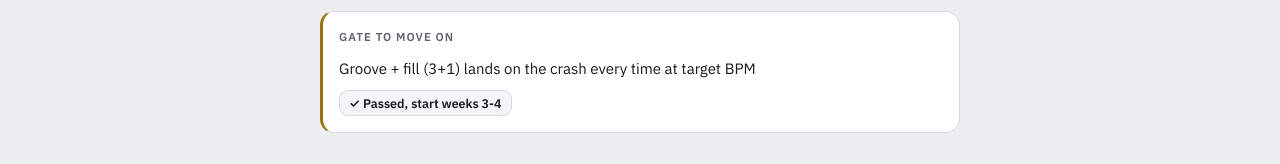
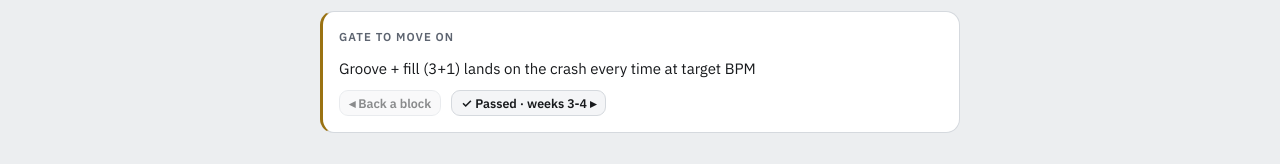
Before and after one commit to rsissons/drum-shed, a plain HTML site: page around-the-kit/index.html in a window 1280 px wide. Shown: the part 489-653 px from the top of the page. Drawn offline with Linux system fonts and the light colour scheme.

Commit message:
Around the Kit: Back a block and Next block on both Today and Learn
Co-Authored-By: Claude Opus 5.5 <noreply@anthropic.com>
Claude-Session: https://claude.ai/code/session_01FvU2JtEA4ghC1eG2nHxGZ7

```diff
--- a/around-the-kit/index.html
+++ b/around-the-kit/index.html
@@ -266,7 +266,7 @@ body{margin:0}
   </div>
   <div class="card gatecard">
     <span class="lbl">Gate to move on</span>
-    <div class="gaterow"><p id="gateTxt"></p><button class="btn mini" type="button" id="gateBtn">✓ Passed</button></div>
+    <div class="gaterow"><p id="gateTxt"></p><div class="row"><button class="btn mini" type="button" data-gate="back">◂ Back a block</button><button class="btn mini" type="button" data-gate="next">Next block ▸</button></div></div>
   </div>
   <p class="msg" id="syncMsg" style="text-align:center">Loading your progress…</p>
 </section>
@@ -278,7 +278,7 @@ body{margin:0}
 
 <section class="tab" data-tab="learn" hidden>
   <h2 class="tabh">Learn</h2>
-  <div class="card"><span class="lbl">The 8 weeks</span><div class="rail" id="rail"></div><div class="row"><button class="btn mini" type="button" id="gateBack">Back a block</button></div></div>
+  <div class="card"><span class="lbl">The 8 weeks</span><div class="rail" id="rail"></div><div class="row"><button class="btn mini" type="button" data-gate="back">◂ Back a block</button><button class="btn mini" type="button" data-gate="next">Next block ▸</button></div></div>
   <div class="card" id="thisBlock"></div>
   <div class="card"><h3>This block's exercises</h3>
     <span class="legend"><span><span class="stk"><span class="acc">&gt;R</span></span> accent</span><span><span class="stk"><span class="gh">l</span></span> ghost or grace</span></span>
@@ -462,11 +462,16 @@ function renderToday(){
   $("#restart").hidden=!started;
   $("#lenFull").setAttribute("aria-pressed",!short);$("#lenShort").setAttribute("aria-pressed",short);
   $("#gateTxt").textContent=allDone?"All four gates passed. Loop back to week 1 with a new rule per rudiment.":f.b.gate;
-  $("#gateBtn").hidden=allDone;$("#gateBtn").disabled=false;
-  $("#gateBtn").textContent=cur<3?`✓ Passed, start weeks ${BLOCKS[cur+1].weeks}`:"✓ Passed";
+  paintGateBtns();
 }
-$("#gateBtn").onclick=()=>{const cur=curBlock();saveGates(gates.map((g,i)=>i===cur?true:g))};
-$("#gateBack").onclick=()=>{const cur=curBlock();if(cur>0)saveGates(gates.map((g,i)=>i===cur-1?false:g))};
+// Next block = pass this block's gate; Back a block = un-pass the previous one (or the last, once all four are passed)
+function paintGateBtns(){
+  const cur=curBlock(),allDone=gates.every(Boolean),ok=true;
+  document.querySelectorAll('[data-gate="back"]').forEach(b=>b.disabled=!ok||(cur===0&&!allDone));
+  document.querySelectorAll('[data-gate="next"]').forEach(b=>{b.disabled=!ok||allDone;b.textContent=allDone?"All gates passed":cur<3?`✓ Passed · weeks ${BLOCKS[cur+1].weeks} ▸`:"✓ Passed · finish ▸"});
+}
+document.addEventListener("click",e=>{const b=e.target.closest("[data-gate]");if(!b||b.disabled)return;const cur=curBlock(),allDone=gates.every(Boolean);
+  saveGates(b.dataset.gate==="next"?gates.map((g,i)=>i===cur?true:g):gates.map((g,i)=>i===(allDone?3:cur-1)?false:g))});
 
 /* ---------- focus picker (not during play) ---------- */
 function renderFocusDlg(){
@@ -481,7 +486,6 @@ document.addEventListener("click",e=>{const r=e.target.closest("[data-focus-rud]
 function renderLearn(){
   const cur=curBlock(),allDone=gates.every(Boolean),b=BLOCKS[cur],f=getFocus();
   $("#rail").innerHTML=BLOCKS.map((x,i)=>`<div class="stage${gates[i]?" done":""}${i===cur&&!allDone?" now":""}"><span class="lbl">Weeks ${x.weeks}</span><span class="wk">${esc(x.fam)}</span><small>${gates[i]?"✓ Gate passed":i===cur?"In progress":"Up next"}</small></div>`).join("");
-  $("#gateBack").disabled=cur===0;
   $("#thisBlock").innerHTML=`<h3>Weeks ${b.weeks}: ${esc(b.fam)}</h3>
     <div class="row">${b.rud.map(r=>`<span class="pair"><span class="chip${r===f.rud?" now":""}">${esc(r)}</span><a class="btn mini" href="${YT(VID[r].demo)}" target="_blank" rel="noopener" aria-label="Watch a pro play the ${esc(r)} on YouTube">🎥 Watch</a></span>`).join("")}</div>
     <div class="rulechain"><span class="lbl">Rules in order</span>${b.rules.map((n,k)=>{const sm=showFor(b,n);return `${k?'<span class="arrow">→</span>':""}<span class="pair"><span class="chip${n===f.rule?" now":""}">${n}. ${esc(RULES[n-1])}</span>${sm?`<button class="btn mini" type="button" data-show="${sm}" aria-label="Show rule ${n} on the kit">▶</button>`:""}</span>`}).join("")}</div>`;
```
